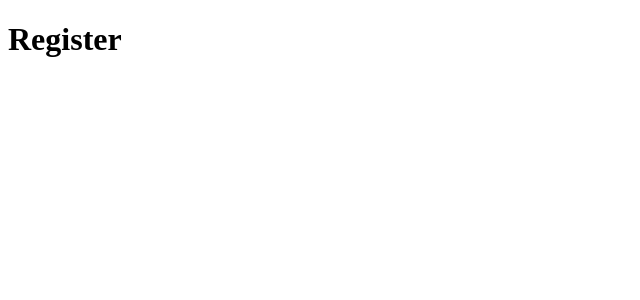
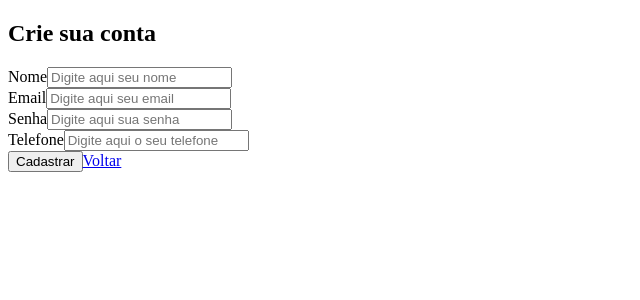
Before and after one commit to LuisGHM/Kenzie-fullstack-challenge-Front-LuisGHM, a React (Vite) app: page /register in a window 1280 px wide. Shown: the top 300 px of the page, without its empty margins (0-640 px from the left). Built offline with nearby package versions, Linux system fonts and the light colour scheme.

Commit message:
FEAT(register): Added register page HTML and schema

```diff
--- /dev/null
+++ b/src/components/form/RegisterForm/index.jsx
@@ -0,0 +1,57 @@
+import { zodResolver } from "@hookform/resolvers/zod"
+import { useForm } from "react-hook-form"
+import { registerFormSchema } from "./registerFormSchema"
+import { Input } from "../input";
+import { Link } from "react-router-dom";
+
+export const RegisterForm = () => {
+    const {register, handleSubmit, formState: {errors},} = useForm({
+        resolver: zodResolver(registerFormSchema)
+    });
+
+    const submit = (formData) => {
+        console.log(formData);
+      };
+
+      return(
+        <div>
+            <form onSubmit={handleSubmit(submit)}>
+                <h2>Crie sua conta</h2>
+                <Input
+                className="input"
+                type="text"
+                label={"Nome"}
+                placeholder="Digite aqui seu nome"
+                {...register("name")}
+                error={errors.name}
+                />
+                <Input
+                className="input"
+                type="text"
+                label={"Email"}
+                placeholder="Digite aqui seu email"
+                {...register("email")}
+                error={errors.email}
+                />
+                <Input
+                className="input"
+                type="password"
+                label={"Senha"}
+                placeholder="Digite aqui sua senha"
+                {...register("password")}
+                error={errors.password}
+                />
+                <Input
+                className="input"
+                type="text"
+                label={"Telefone"}
+                placeholder="Digite aqui o seu telefone"
+                {...register("telephone")}
+                error={errors.telephone}
+                />
+                <button>Cadastrar</button>
+                <Link to={"/"}>Voltar</Link>
+                </form>
+        </div>
+      )
+}
--- /dev/null
+++ b/src/components/form/RegisterForm/registerFormSchema.js
@@ -0,0 +1,15 @@
+import { z } from "zod";
+
+export const registerFormSchema = z.object({
+    name: z.string().min( 1, "O nome é obrigatório"),
+    email: z.string().min( 1,"O e-mail é obrigatório").email("Forneça um e-mail valido"),
+    password: z
+      .string()
+      .min( 1,"A senha é obrigatória")
+      .min(8, "São necessarios pelo menos oito caracteres.")
+      .regex(/[A-Z]+/, "É necessario conter pelo menos uma letrar maiúscula.")
+      .regex(/[a-z]+/, "É necessario conter pelo menos uma letra minúscula")
+      .regex(/[0-9]+/, "É necessario conter pelo menos um númeor")
+      .regex(/[!@#$%^&*()_+{}\[\]:;<>,.?~\-]+/, "É necessario conter pelo menos um caractere especial"),
+      telephone: z.string().min(1, "O telefone é obrigatório")
+})
--- a/src/pages/RegisterPage/index.jsx
+++ b/src/pages/RegisterPage/index.jsx
@@ -1,7 +1,11 @@
+import { RegisterForm } from "../../components/form/RegisterForm"
+
 export const RegisterPage = () => {
     return (
         <>
-            <h1>Register</h1>
+            <main>
+                <RegisterForm/>
+            </main>
         </>
     )
 }
```
